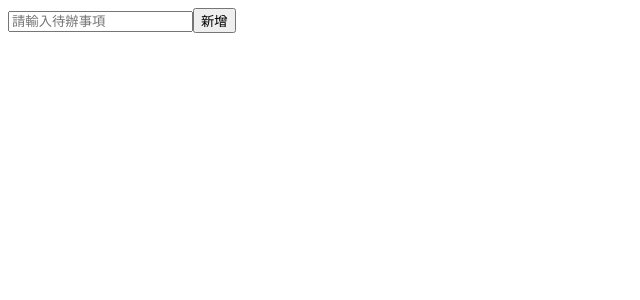
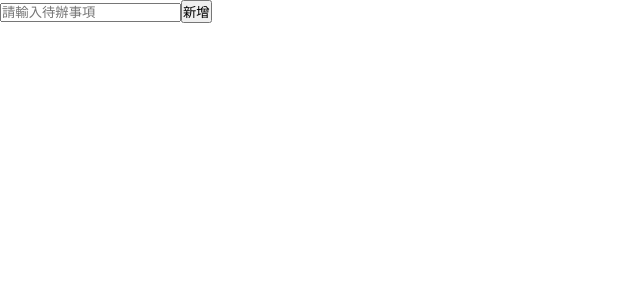
Before and after one commit to nina12336/todolist, a React (Create React App) app: page / in a window 1280 px wide. Shown: the top 300 px of the page, without its empty margins (0-640 px from the left). Built offline with nearby package versions, Linux system fonts and the light colour scheme.

Commit message:
feat : add finish button function

```diff
--- a/src/App.js
+++ b/src/App.js
@@ -1,9 +1,11 @@
 import React, { useState } from "react";
 import { v4 as uuidv4 } from "uuid";
+import "./styles/style.css";
 
 const App = () => {
   const [todoArray, setTodoArray] = useState([]);
   const [inputText, setInputText] = useState("");
+  const [controlClassName, setControlClassName] = useState("");
 
   const handleSubmit = () => {
     if (inputText !== "") {
@@ -28,6 +30,10 @@ const App = () => {
     setTodoArray(result);
   };
 
+  const handleClassName = (keyName) => {
+    setControlClassName(keyName);
+  };
+
   return (
     <div>
       <input
@@ -39,12 +45,21 @@ const App = () => {
       <button onClick={handleSubmit}>新增</button>
       <ul>
         {todoArray.map((todo) => (
-          <li key={todo.id}>
+          <li
+            key={todo.id}
+            className={controlClassName === todo.id ? "finish" : "notYet"}
+          >
             {todo.inputText}
-            <button>完成</button>
             <button
               onClick={() => {
-                console.log("onClick");
+                handleClassName(todo.id);
+              }}
+            >
+              完成
+            </button>
+            <button
+              onClick={() => {
+                // console.log("onClick");
                 handleDelete(todo.id);
               }}
             >
--- /dev/null
+++ b/src/styles/style.css
@@ -0,0 +1,11 @@
+* {
+  margin: 0;
+  padding: 0;
+  -webkit-box-sizing: border-box;
+          box-sizing: border-box;
+}
+
+.finish {
+  text-decoration: line-through;
+}
+/*# sourceMappingURL=style.css.map */
--- /dev/null
+++ b/src/styles/style.scss
@@ -0,0 +1,9 @@
+* {
+    margin: 0;
+    padding: 0;
+    box-sizing: border-box;
+}
+
+.finish {
+    text-decoration: line-through;
+}
```
Also changed, not shown: 1 other file (tests, documents, lock files or other folders).
